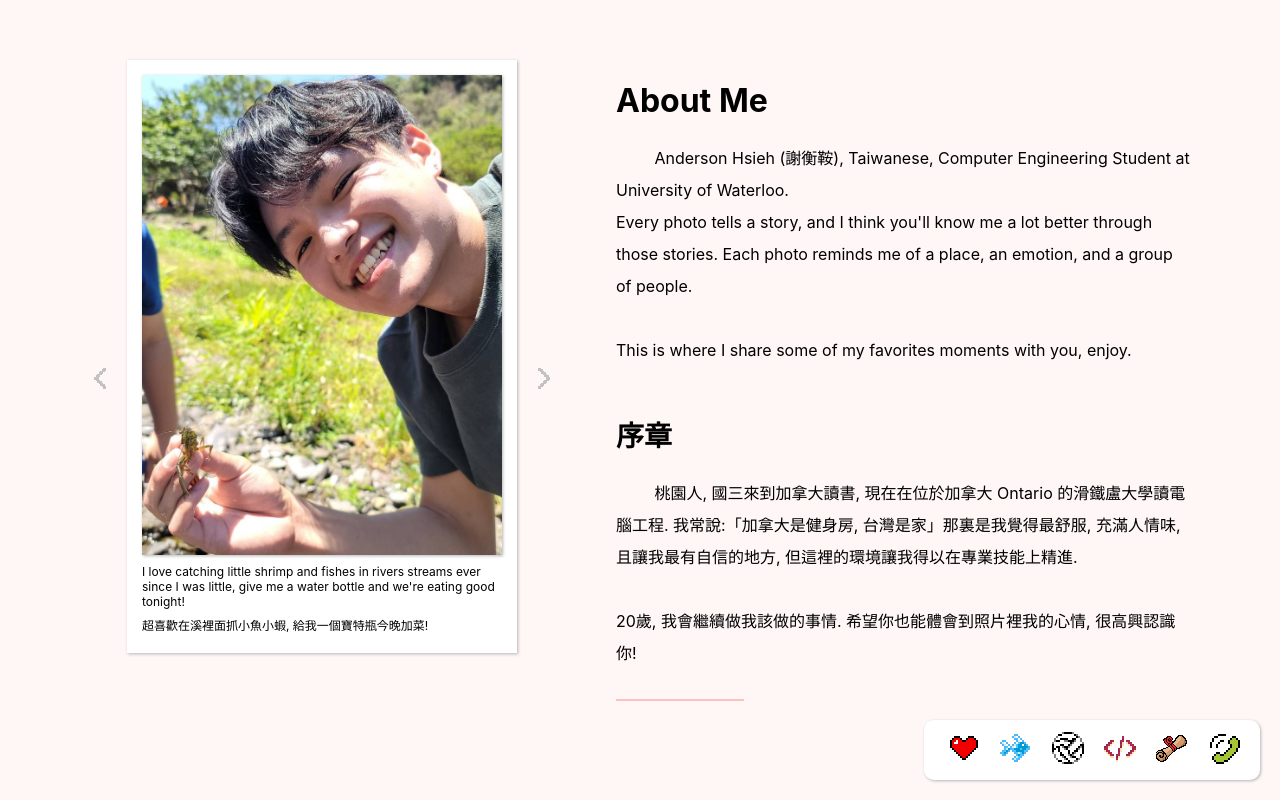
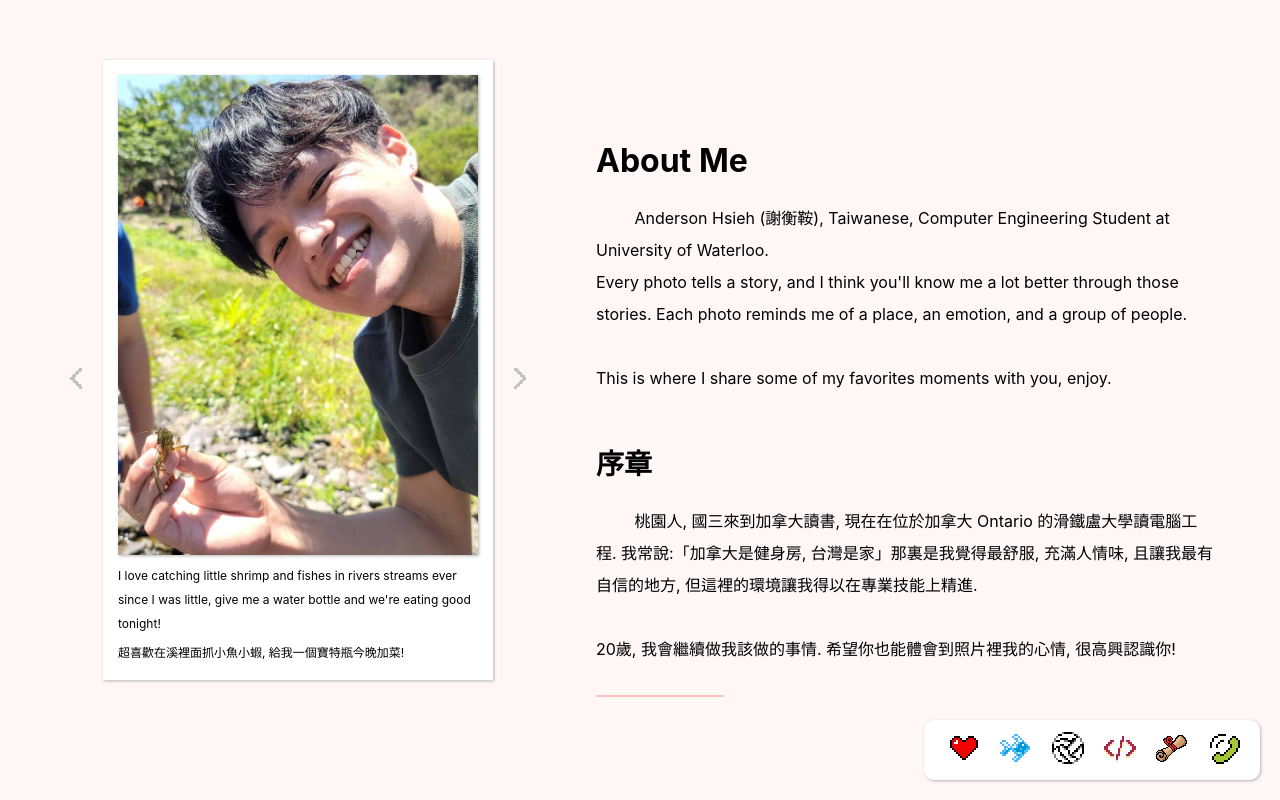
Before and after one commit to AndersonHsieh0330/Anderson-Hsieh-Website, a React (Create React App) app: page / in a window 1280 px wide. Built offline with nearby package versions, Linux system fonts and the light colour scheme.

Commit message:
polish up styling

```diff
--- a/src/components/PhotoGallery/PhotoGallery.css
+++ b/src/components/PhotoGallery/PhotoGallery.css
@@ -3,7 +3,7 @@
   display: flex;
   flex-direction: row;
   align-items: flex-start;
-
+  text-align: start;
   /* must define a height for the container so the relative position of arrows work */
   height: 100%;
 }
--- a/src/components/PhotoGallery/PhotoGallery.js
+++ b/src/components/PhotoGallery/PhotoGallery.js
@@ -51,6 +51,7 @@ const BottomMenu = (props) => {
             fontSize: "1.5vh",
             textIndent: "0",
             width: props.width,
+            lineHeight: "2em",
           }}
         >
           {props.myImages[imgIndex].imgDescriptionEng}
@@ -63,6 +64,7 @@ const BottomMenu = (props) => {
             textIndent: "0",
             fontSize: "1.5vh",
             width: props.width,
+            lineHeight: "2em",
           }}
         >
           {props.myImages[imgIndex].imgDescriptionMan}
--- a/src/screens/aboutme/AboutMe.css
+++ b/src/screens/aboutme/AboutMe.css
@@ -1,36 +1,27 @@
 .AboutMeContainer {
   display: flex;
-  flex-direction: column;
+  flex-direction: row;
   align-items: center;
   justify-content: center;
-  text-align: start;
   height: 100vh;
   width: 100vw;
+
   background-color: #fff6f6;
 }
 
-.ColumnCenterContainer {
-  display: inline-flex;
-  flex-direction: column;
-  justify-content: center;
-}
-
-.SideBySideContainer {
-  display: flex;
-  flex-direction: row;
-  align-items: flex-start;
-  justify-content: center;
-  /* adjust the height to determine how much vertical basis
-    having a vertical size set the size of the photo frame won't change the bias no more  */
+#AboutMePhotoWrapper {
+  margin-left: 5vw;
+  /* this height is used to adjust the vertical offset of the actual photogallery and the arrows in the photo gallery */
   height: 85vh;
 }
 
 #TextContainer {
   display: block;
-  text-align: left;
+  text-align: start;
   font-size: 2vh;
-  width: 45vw;
-  padding-left: 60px;
+  height: 70vh;
+  margin-left: 5vw;
+  margin-right: 5vw;
 }
 
 #TextContainer p {
--- a/src/screens/aboutme/AboutMe.js
+++ b/src/screens/aboutme/AboutMe.js
@@ -44,10 +44,10 @@ const myImages = [
     imgPath: TruckDriving,
 
     imgDescriptionEng:
-      "My grandparents own an onion wholesale business(大和農場) in the southern part of Taiwan and it is one of my favorite places to be. When I go visit I often help out by going on trips to deliver the onions while chating with my grandpa. This is me on a test drive on a 3.5 ton old manual truck with my dad. ",
+      "My grandparents own an onion wholesale business(大和農場) in the southern part of Taiwan. I used to go on trips to deliver onions to road side shops with my grandpa",
 
     imgDescriptionMan:
-      "阿公的大和農場就在車城鄉已經停飛的恆春機場後面. 如果你在屏東有買洋蔥, 有機會那就是我們家的~ 回去的時候很喜歡跟阿公一起去送洋蔥, 開著三噸半在恆春到處跑, 當然也要學著開啦!",
+      "阿公的大和農場就在車城鄉已經停飛的恆春機場後面. 以前回去的時候會跟阿公一起去送洋蔥邊聊天",
     isVideo: false,
   },
   {
@@ -128,22 +128,20 @@ const myImages = [
 const AboutMe = () => {
   return (
     <div className="AboutMeContainer">
-      <div className="ColumnCenterContainer">
-        <div className="SideBySideContainer">
+      <div id="AboutMePhotoWrapper">
         <PhotoGallery myImages={myImages} height="60vh" width="45vh" />
-
+      </div>
       <div id="TextContainer">
         <h1>About Me</h1>
         <p style={{ marginBottom: "6vh" }}>
-              Anderson Hsieh (謝衡鞍), Taiwanese, Computer Engineering Student
-              at University of Waterloo.
+          Anderson Hsieh (謝衡鞍), Taiwanese, Computer Engineering Student at
+          University of Waterloo.
           <br />
           Every photo tells a story, and I think you'll know me a lot better
-              through those stories. Each photo reminds me of a place, an
-              emotion, and a group of people. <br />
+          through those stories. Each photo reminds me of a place, an emotion,
+          and a group of people. <br />
           <br />
-              This is where I share some of my favorites moments with you,
-              enjoy.
+          This is where I share some of my favorites moments with you, enjoy.
         </p>
 
         <h2>序章</h2>
@@ -159,8 +157,6 @@ const AboutMe = () => {
         <div id="AboutME_Dividor_1" />
       </div>
     </div>
-      </div>
-    </div>
   );
 };
 
--- a/src/screens/fish/Fish.css
+++ b/src/screens/fish/Fish.css
@@ -11,7 +11,7 @@
 .PhotoWrapper {
   /* adjust this height to adjust the vertical position of the photowrapper*/
   height: 85vh;
-  padding-left: 3vw;
+  padding-left: 4vw;
 }
 
 .FishTextContainer {
```
Lines whose indentation alone changed are shown as unchanged.
